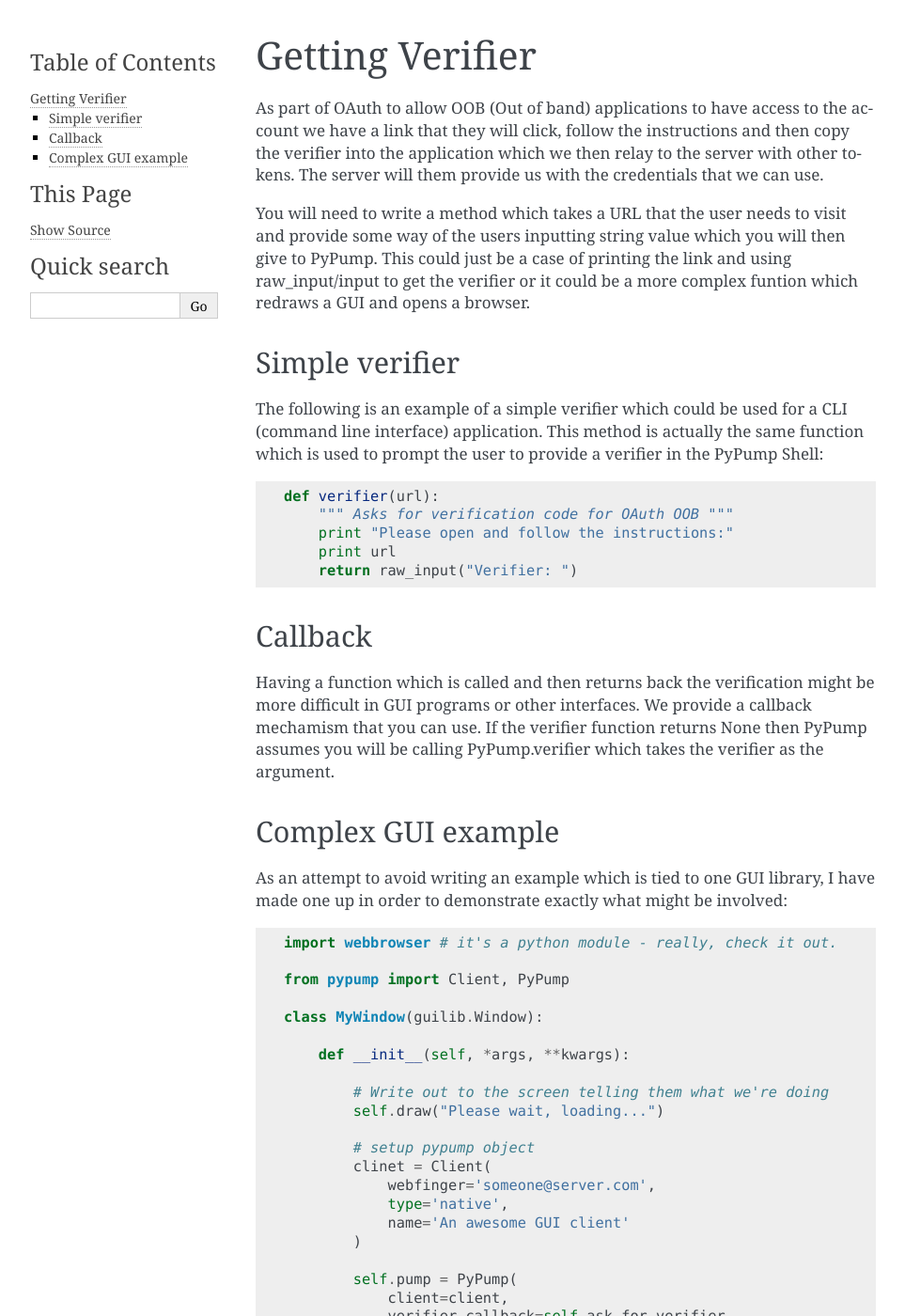
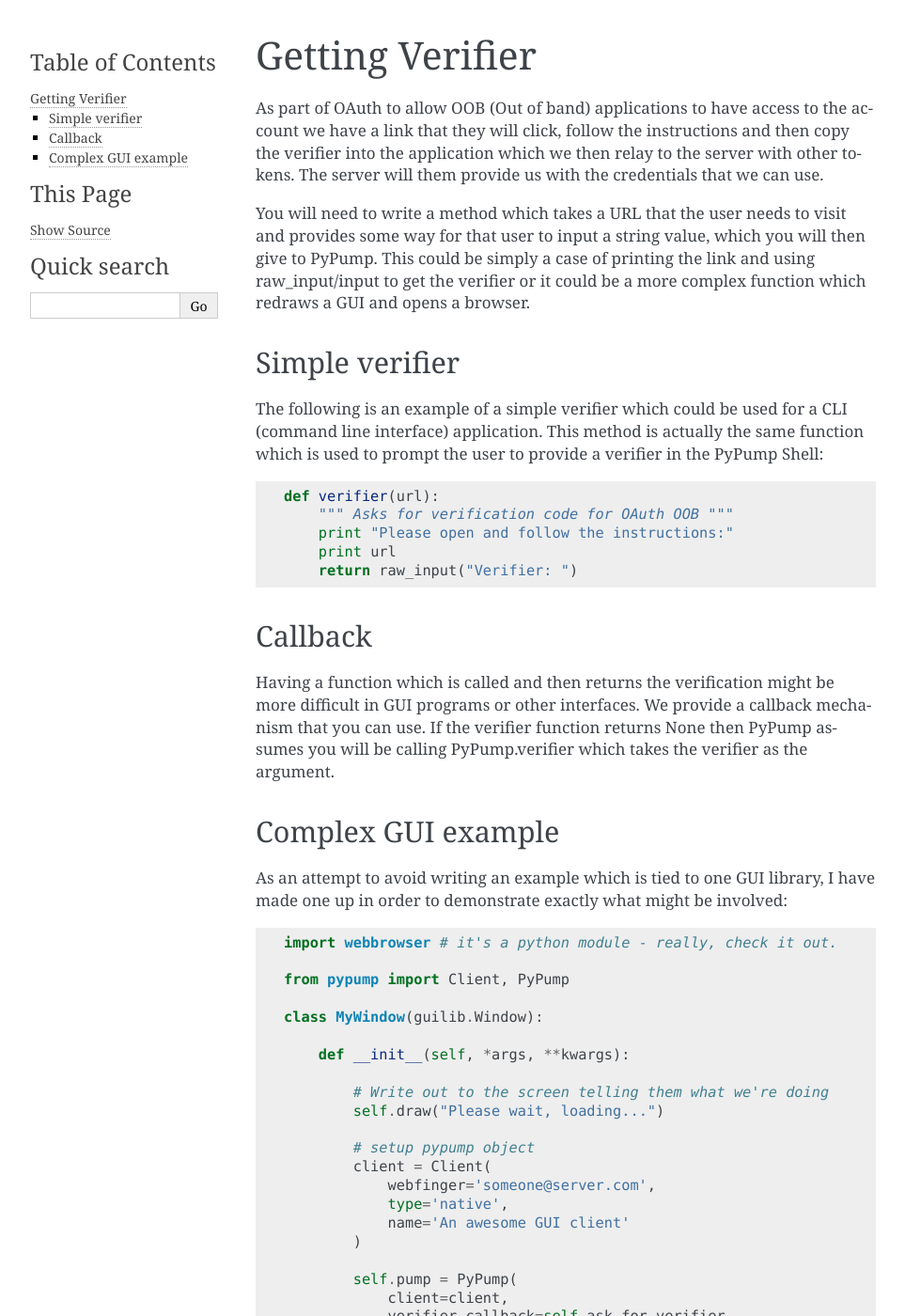
Before and after one commit to tsyesika/PyPump, a Sphinx documentation site: the page built from docs/gettingstarted/verifier_callback.rst, in a window 1280 px wide and 1400 px high. Shown: the whole window at 94% size, without its empty margins (148-1111 px from the left). Built offline with Sphinx 7.4.7, drawn with Linux system fonts in a browser that asks for light colours.

Commit message:
minor typos
minor typos and style/grammar neatening

```diff
--- a/docs/gettingstarted/verifier_callback.rst
+++ b/docs/gettingstarted/verifier_callback.rst
@@ -7,10 +7,10 @@
 into the application which we then relay to the server with other tokens. The server
 will them provide us with the credentials that we can use.
 
-You will need to write a method which takes a URL that the user needs to visit and provide
-some way of the users inputting string value which you will then give to PyPump. This could
-just be a case of printing the link and using raw_input/input to get the verifier or it could
-be a more complex funtion which redraws a GUI and opens a browser.
+You will need to write a method which takes a URL that the user needs to visit and provides
+some way for that user to input a string value, which you will then give to PyPump. This could
+be simply a case of printing the link and using raw_input/input to get the verifier or it could
+be a more complex function which redraws a GUI and opens a browser.
 
 
 Simple verifier
@@ -29,8 +29,8 @@
 Callback
 --------
 
-Having a function which is called and then returns back the verification might be more
-difficult in GUI programs or other interfaces. We provide a callback mechamism that you
+Having a function which is called and then returns the verification might be more
+difficult in GUI programs or other interfaces. We provide a callback mechanism that you
 can use. If the verifier function returns None then PyPump assumes you will be
 calling PyPump.verifier which takes the verifier as the argument.
 
@@ -52,7 +52,7 @@
             self.draw("Please wait, loading...")
 
             # setup pypump object
-            clinet = Client(
+            client = Client(
                 webfinger='someone@server.com',
                 type='native',
                 name='An awesome GUI client'
```
